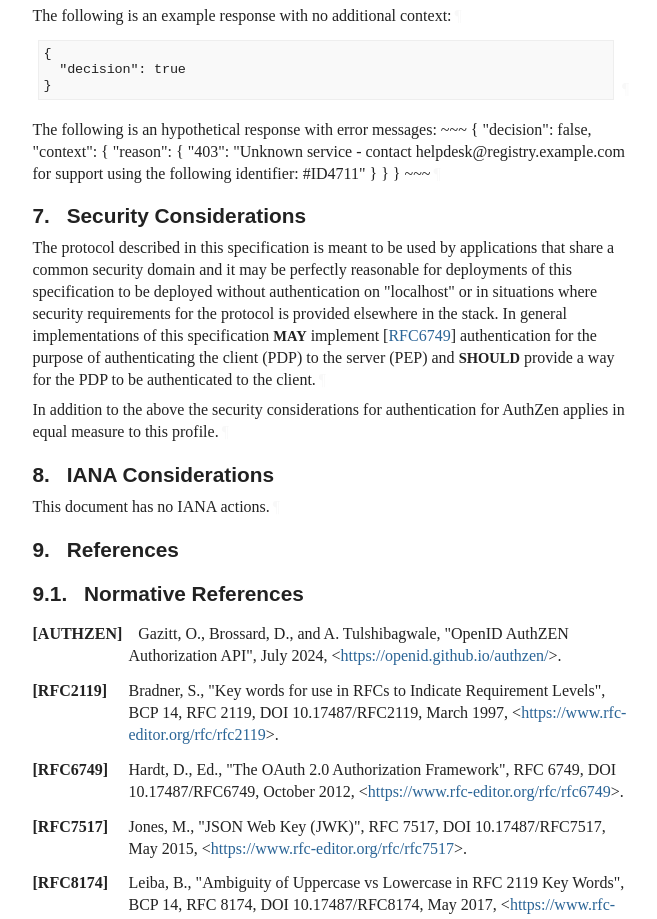
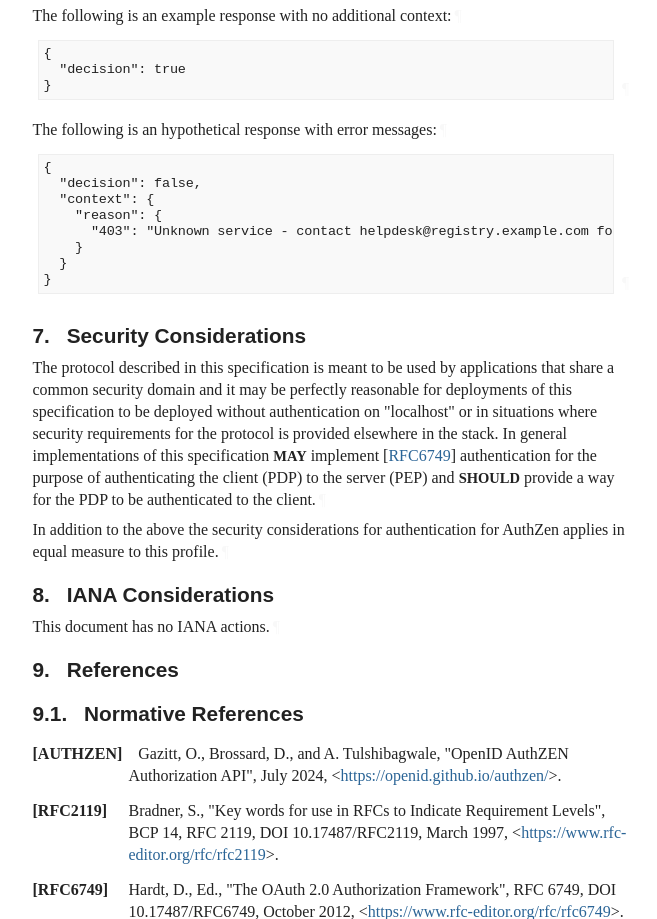
Before and after one commit to leifj/draft-johansson-authzen-trust, a plain HTML site: page draft-johansson-authzen-trust.html in a window 1280 px wide. Shown: the part 3381-4300 px from the top of the page, without its empty margins (92-749 px from the left). Drawn offline with Linux system fonts and the light colour scheme; a web font is replaced by a local one.

Commit message:
Script updating gh-pages from 047c693. [ci skip]

```diff
--- a/draft-johansson-authzen-trust.html
+++ b/draft-johansson-authzen-trust.html
@@ -1356,8 +1356,9 @@ appear in all capitals, as shown here.<a href="#section-2-1" class="pilcrow">¶<
 }
 </pre><a href="#section-6-6" class="pilcrow">¶</a>
 </div>
-<p id="section-6-7">The following is an hypothetical response with error messages:
-~~~
+<p id="section-6-7">The following is an hypothetical response with error messages:<a href="#section-6-7" class="pilcrow">¶</a></p>
+<div class="alignLeft art-text artwork" id="section-6-8">
+<pre>
 {
   "decision": false,
   "context": {
@@ -1366,7 +1367,8 @@ appear in all capitals, as shown here.<a href="#section-2-1" class="pilcrow">¶<
     }
   }
 }
-~~~<a href="#section-6-7" class="pilcrow">¶</a></p>
+</pre><a href="#section-6-8" class="pilcrow">¶</a>
+</div>
 </section>
 </div>
 <div id="security-considerations">
```
Also changed, not shown: draft-johansson-authzen-trust.txt.
